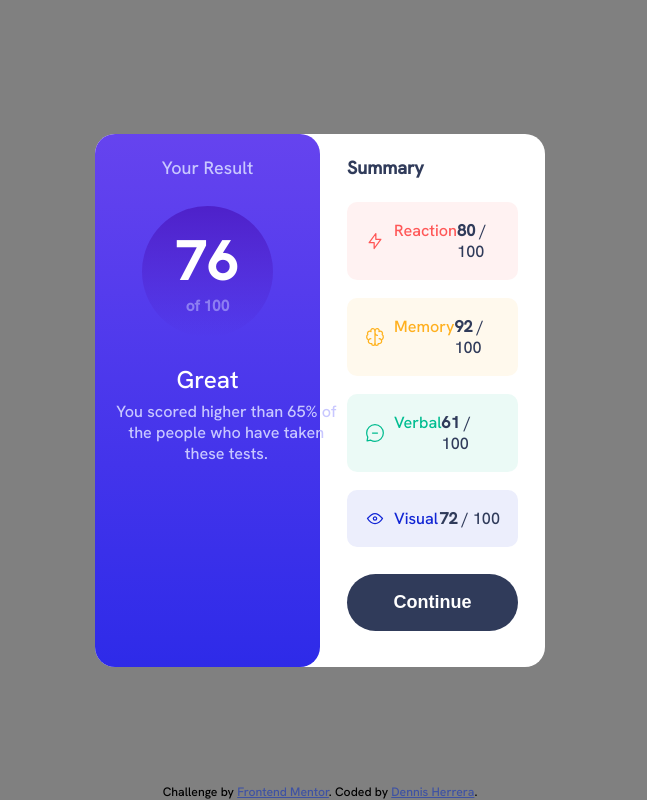
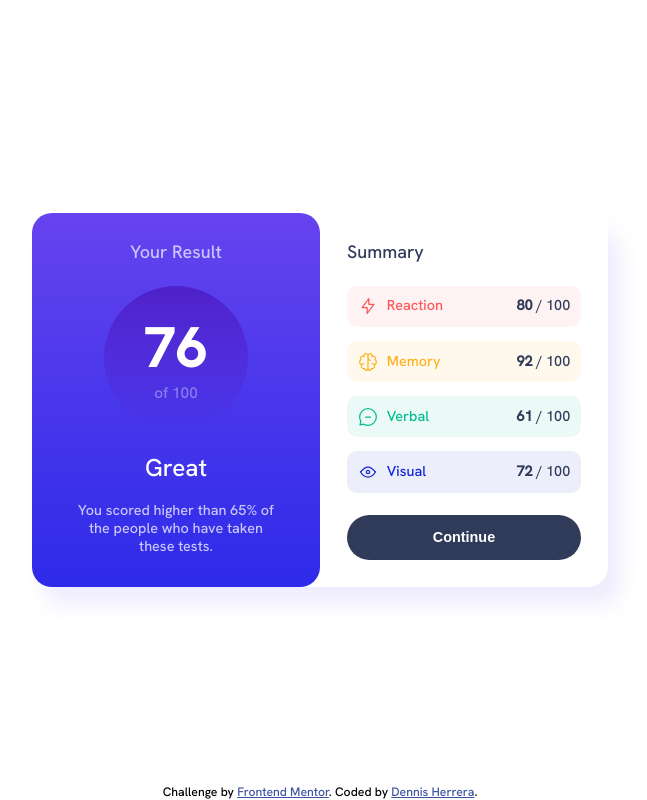
Before and after one commit to Klonnister/Results-summary-component, a plain HTML site: page index.html in a window 1280 px wide. Shown: the whole page, without its empty margins (320-967 px from the left). Drawn offline with Linux system fonts and the light colour scheme.

Commit message:
fixed component to fit large screens

```diff
--- a/index.html
+++ b/index.html
@@ -3,6 +3,8 @@
 <head>
   <meta charset="UTF-8">
   <meta name="viewport" content="width=device-width, initial-scale=1.0">
+  <meta name="author" content="Dennis Herrera">
+  <meta name="description" content="This is a solution to the 'Results summary component' exercise from Frontend Mentor">
   <link rel="icon" type="image/png" sizes="32x32" href="./assets/images/favicon-32x32.png">
   <link rel="stylesheet" href="style.css">
   <link href="https://fonts.googleapis.com/css2?family=Hanken+Grotesk:wght@500&display=swap" rel="stylesheet">
--- a/style.css
+++ b/style.css
@@ -10,6 +10,7 @@
     --cobalt-blue: hsl(234, 85%, 45%);
 
     font-size: 18px;
+    font-weight: 500;
     font-family: 'Hanken Grotesk', sans-serif;
 }
 
@@ -17,10 +18,6 @@
     box-sizing: border-box;
     margin: 0;
     padding: 0;
-}
-
-body {
-    background-color: gray;
 }
 
 p {
@@ -31,23 +28,26 @@ p {
     background-color: var(--white);
     width: 100%;
     border-radius: 20px;
+    box-shadow: 12px 18px 20px hsla(252, 84%, 60%, 10%);
+}
+
+.section {
+    padding: 1.5rem;
 }
 
 .results-section {
     background-image: linear-gradient(hsl(252, 84%, 60%), hsl(241, 81%, 54%));
-    padding: 1em 3em;
     border-radius: 0 0 1.75em 1.75em;
 }
 
 .title {
-    font-size: 1em;
-    font-weight: 400;
+    font-size: 1rem;
+    font-weight: 500;
 }
 
 .h1 {
     text-align: center;
     color: var(--light-lavender);
-    margin-top: 0.25em;
 }
 
 .circle {
@@ -55,10 +55,9 @@ p {
     background-image: linear-gradient(hsla(256, 72%, 46%, 1), hsla(241, 72%, 46%, 0));
     border-radius: 100%;
     text-align: center;
-    width: 7.25em;
-    height: 7.25em;
-    margin: 1.5em auto;
-
+    width: 8em;
+    height: 8em;
+    margin: 1.25em auto;
     display: flex;
     justify-content: center;
     align-items: center;
@@ -66,6 +65,7 @@ p {
 
 .circle h2 {
     font-size: .85rem;
+    font-weight: 500;
     color: hsla(241, 100%, 89%, 50%);
     margin-top: 0;
 }
@@ -74,7 +74,7 @@ p {
     display: block;
     color: var(--white);
     font-size: 3rem;
-    font-weight: 700;
+    font-weight: 800;
     letter-spacing: 2px;
     text-align: center;
     font-style: normal;
@@ -85,32 +85,28 @@ p {
     color: var(--white);
     font-weight: 500;
     font-size: 1.35rem;
-    margin: .25em 0;
+    margin-top: .25em;
+    margin-bottom: 0.75em;
 }
 
 .great-desc {
     text-align: center;
     color: var(--light-lavender);
     margin: 0 auto;
-    margin-bottom: 1.5em;
-}
-
-.summary-section {
-    padding: 0 1.5em;
-    padding-bottom: 2em;
+    width: 30ch;
+    margin-bottom: 1em;
 }
 
 .h2 {
     color: var(--gray-blue);
-    font-weight: 600;
-    margin: 1.25em 0;
+    margin-bottom: 1.25em;
 }
 
 .category-c {
-    padding: 1rem;
+    padding: 0.75em;
     display: flex;
     border-radius: 10px;
-    margin-bottom: 1rem;
+    margin-bottom: 1em;
 }
 
 .category-c img {
@@ -148,20 +144,27 @@ p {
 .button {
     border: none;
     background-color: var(--gray-blue);
+    background-image: none;
     color: var(--white);
-    font-size: 1rem;
+    font-size: 0.90rem;
     font-weight: 600;
-    padding: 1rem 0;
+    padding: 1em 0;
     width: 100%;
     border-radius: 50px;
     margin-top: .50rem;
+    cursor: pointer;
+}
 
+.button:focus, .button:hover{
+    background-image: linear-gradient(hsl(252, 84%, 60%), hsl(241, 81%, 54%));
+}
+
+.button:active {
+    background-image: linear-gradient(hsla(252, 84%, 60%, 50%), hsla(241, 81%, 54%, 50%));
 }
 
 
-
-
-@media screen and (min-width: 485px) {
+@media screen and (min-width: 500px) {
     main {
         min-height: 100vh;
         display: flex;
@@ -171,7 +174,8 @@ p {
 
     .card {
         display: flex;
-        width: 25em;
+        width: 32em;
+        margin: 0 0.50em;
     }
 
     .section {
@@ -180,11 +184,16 @@ p {
 
     .results-section {
         border-radius: 20px;
-        padding: 1em;
     }
 
     .great-desc {
-    width: 25ch;
+        width: 25ch;
+        margin-bottom: 0;
+    }
+
+    .category-c {
+        padding: 0.60em;
+        margin-bottom: 0.75em;
     }
 
     footer {
@@ -194,6 +203,9 @@ p {
         transform: translate(-50%, 0);
     }
 
+    p, .button {
+        font-size: .80em;
+    }
 }
 
 /*
```
